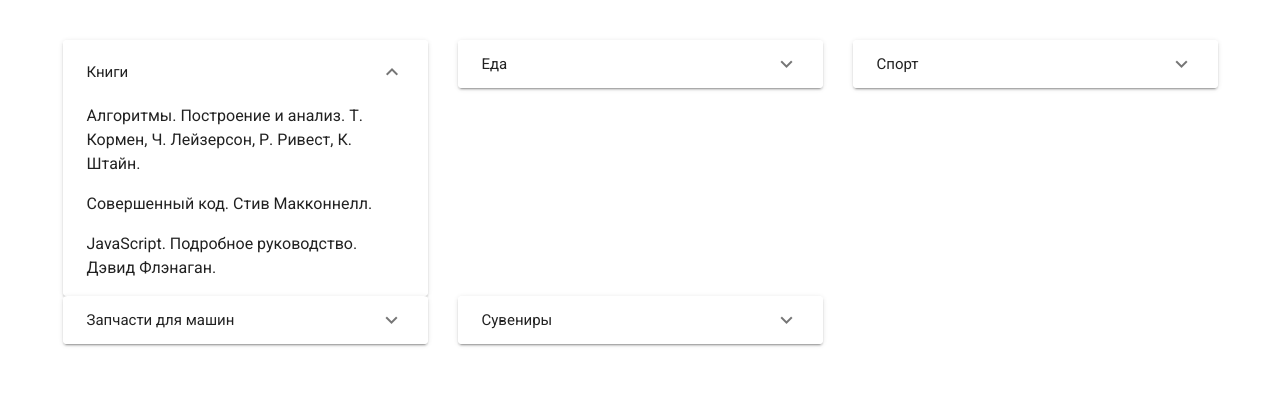
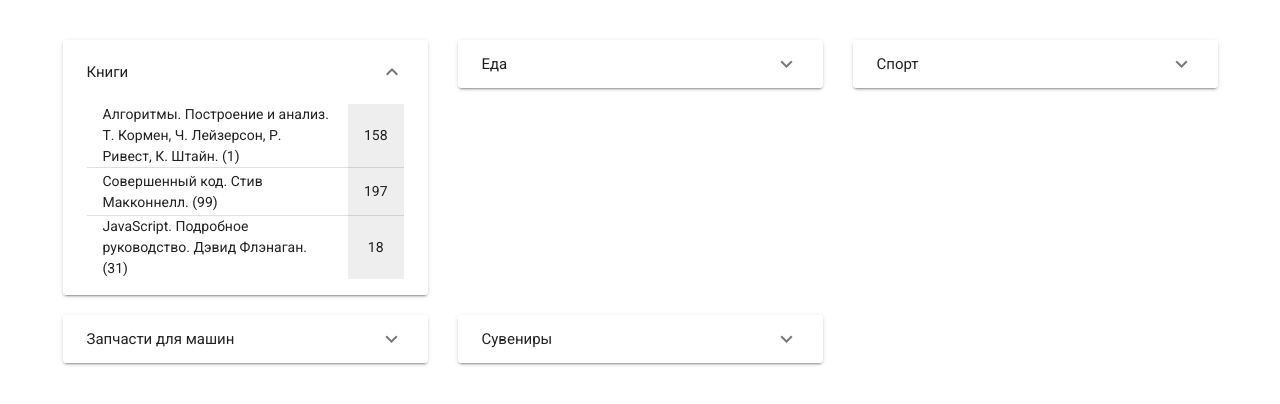
Before and after one commit to astakhovaskold/buy-with-vue, a Vue app: page / in a window 1280 px wide. Both pictures are taken after a click on the button "Книги". Shown: the top 404 px of the page. Built offline with nearby package versions, Linux system fonts and the light colour scheme.

Commit message:
Вывод товаров, корзина, расчёт количества

```diff
--- a/src/App.vue
+++ b/src/App.vue
@@ -10,8 +10,17 @@
               sm="4"
               class="column"
           >
-            <Accordion class="accordion" :things="item" :group="key"/>
+            <Accordion
+                class="accordion"
+                :things="item"
+                :group="key"
+                @added="addToCart"
+            />
           </v-col>
+        </v-row>
+
+        <v-row v-if="cart.length">
+          <Cart :cart="cart" @deleted="deleteFromCart" />
         </v-row>
       </v-container>
     </v-main>
@@ -20,19 +29,20 @@
 
 <script>
 import Accordion from './components/Accordion';
+import Cart from './components/Cart';
 import axios from 'axios'
 
 export default {
   name: 'App',
-
   components: {
     Accordion,
+    Cart,
   },
   data() {
     return {
       goods: [],
       names: {},
-      result: [],
+      cart: [],
     }
   },
   methods: {
@@ -50,6 +60,42 @@
 
       return await response.json();
     },
+    addToCart(data) {
+      const current = this.goods[data.thing.group][data.key]
+      const cart = this.cart.find(c => c.id === data.thing.id)
+
+      if (current.count) {
+        if (cart) {
+          cart.quantity++
+          cart.count = data.thing.count
+        } else {
+          this.cart.push({quantity: 1, ...data.thing})
+        }
+      }
+
+      current.count > 0 ? current.count-- : current.count = 0
+
+      // console.log(this.cart)
+    },
+    deleteFromCart(data) {
+      // console.log(data)
+
+      const index = this.cart.findIndex(c => c.id === data.thing.id)
+      const cart = this.cart[index]
+
+      const currentIdx = this.goods[data.thing.group].findIndex(c => c.id === data.thing.id)
+      const current = this.goods[data.thing.group][currentIdx]
+      current.count++
+
+      console.log(currentIdx)
+
+      if (cart.quantity - 1) {
+        cart.count = data.thing.count
+        cart.quantity--
+      } else {
+        this.cart.splice(index, 1)
+      }
+    }
   },
   created() {
     (async () => {
@@ -63,27 +109,24 @@
 
       Object.assign(this.names, names)
 
-      // const namesArray = Object.entries(names)
-
-      // this.goods = goods.map(item => item.G = t)
-
       this.goods = goods.reduce((r, item) => {
         const name = this.names[item.G];
+
         r[name.G] = r[name.G] || []
-        item.name = this.names[item.G]['B'][item.T]['N']
-        r[name.G].push(item)
+
+        const obj = {
+          id: item.T,
+          name: this.names[item.G]['B'][item.T]['N'],
+          group: name.G,
+          count: item.P,
+          price: item.C,
+        }
+
+        r[name.G].push(obj)
         return r;
       }, {});
 
-      /*const res = [];
-      for (const key in map) {
-        res.push(map[key]);
-      }*/
-
-      // this.goods = this.goods.map(item => item.G = )
-
-      // this.goods = res
-      // console.log(map)
+      // console.log(this.goods)
     })();
   }
 };
@@ -97,4 +140,8 @@
   .accordion {
     padding: 0 15px;
   }
+
+  .column {
+    margin-bottom: 20px;
+  }
 </style>
--- a/src/components/Accordion.vue
+++ b/src/components/Accordion.vue
@@ -3,8 +3,21 @@
     <v-expansion-panels accordion>
       <v-expansion-panel>
         <v-expansion-panel-header>{{ group }}</v-expansion-panel-header>
-        <v-expansion-panel-content v-for="(thing, key) in things" :key="key">
-          {{ thing.name }}
+        <v-expansion-panel-content>
+          <v-simple-table>
+            <template>
+              <tbody>
+              <tr
+                  v-for="(thing, key) in things"
+                  :key="key"
+                  @click="$emit('added', {thing, key})"
+              >
+                <td>{{ thing.name }} ({{ thing.count }})</td>
+                <td class="table-price">{{ thing.price }}</td>
+              </tr>
+              </tbody>
+            </template>
+          </v-simple-table>
         </v-expansion-panel-content>
       </v-expansion-panel>
     </v-expansion-panels>
@@ -18,11 +31,20 @@
       things: Array,
       group: String
     },
-    data: () => ({
+    data() {
+      return {
 
-    }),
+      }
+    },
     created() {
       // console.log(this.thing)
     }
   }
 </script>
+
+<style scoped>
+  .table-price {
+    background-color: #eee;
+    text-align: center;
+  }
+</style>
--- /dev/null
+++ b/src/components/Cart.vue
@@ -0,0 +1,56 @@
+<template>
+  <v-simple-table class="cart">
+    <template v-slot:default>
+      <thead>
+      <tr>
+        <th class="text-left">
+          Наименование товара и описание
+        </th>
+        <th class="text-left">
+          Количество
+        </th>
+        <th class="text-left">
+          Цена
+        </th>
+        <th></th>
+      </tr>
+      </thead>
+      <tbody>
+      <tr
+          v-for="(item, key) in cart"
+          :key="key"
+      >
+        <td>{{ item.name }}</td>
+        <td>{{ item.quantity }}</td>
+        <td>{{ item.price }}</td>
+        <td>
+          <button @click="$emit('deleted', {thing: item, key})">Удалить</button>
+        </td>
+      </tr>
+      </tbody>
+    </template>
+  </v-simple-table>
+</template>
+
+<script>
+export default {
+  name: 'Cart',
+  props: {
+    cart: Array
+  },
+  data() {
+    return {
+
+    }
+  },
+  updated() {
+    console.log('Cart', this.cart)
+  }
+}
+</script>
+
+<style scoped>
+  .cart {
+    margin: 120px auto 0;
+  }
+</style>
```
